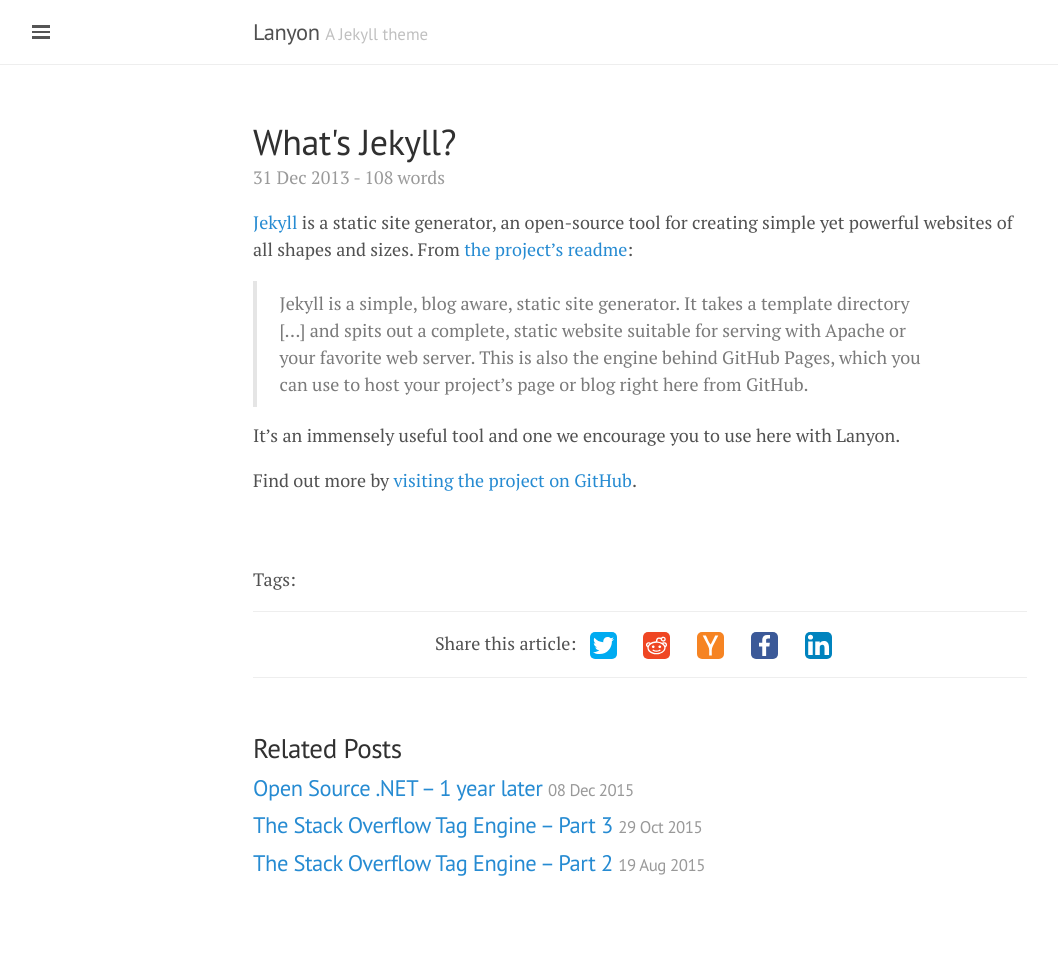
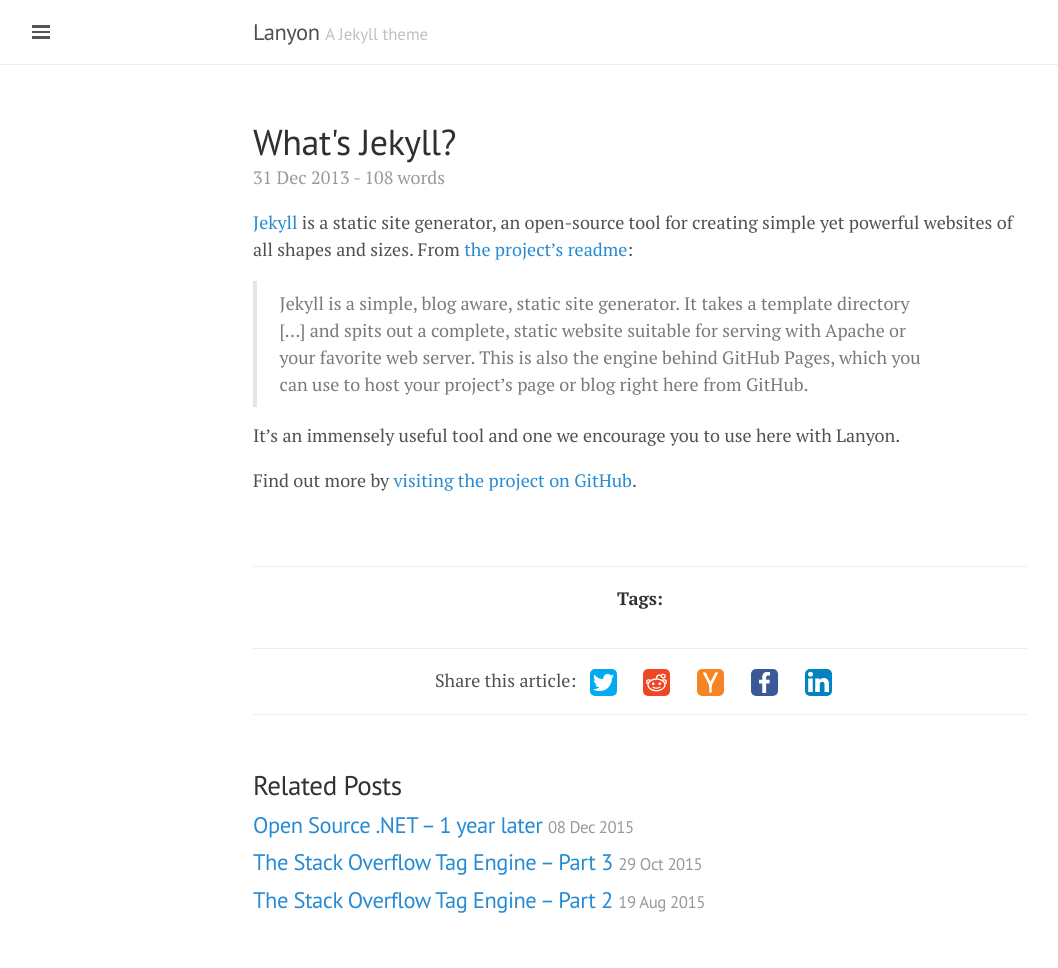
Before and after one commit to mattwarren/mattwarren.github.io, a Jekyll site: the page built from _posts/2013-12-31-whats-jekyll.md, in a window 1280 px wide. Shown: the whole page, without its empty margins (0-1058 px from the left). Built offline with Jekyll 4.4.1, drawn with Linux system fonts in a browser that asks for light colours; Markdown is read by kramdown in place of the engine named in the settings; before the commit the page ends 931 px from its top, so only the background shows below that.

Commit message:
more styling

```diff
--- a/_layouts/post.html
+++ b/_layouts/post.html
@@ -33,8 +33,8 @@
 </div>
 -->
 
-<div class="page-tags">
-  Tags:
+<div class="share">
+  <strong>Tags:</strong>
   {% for page_tag in page.tags %}
   <span>{{ page_tag }}, </span>
   {% endfor %}
```
